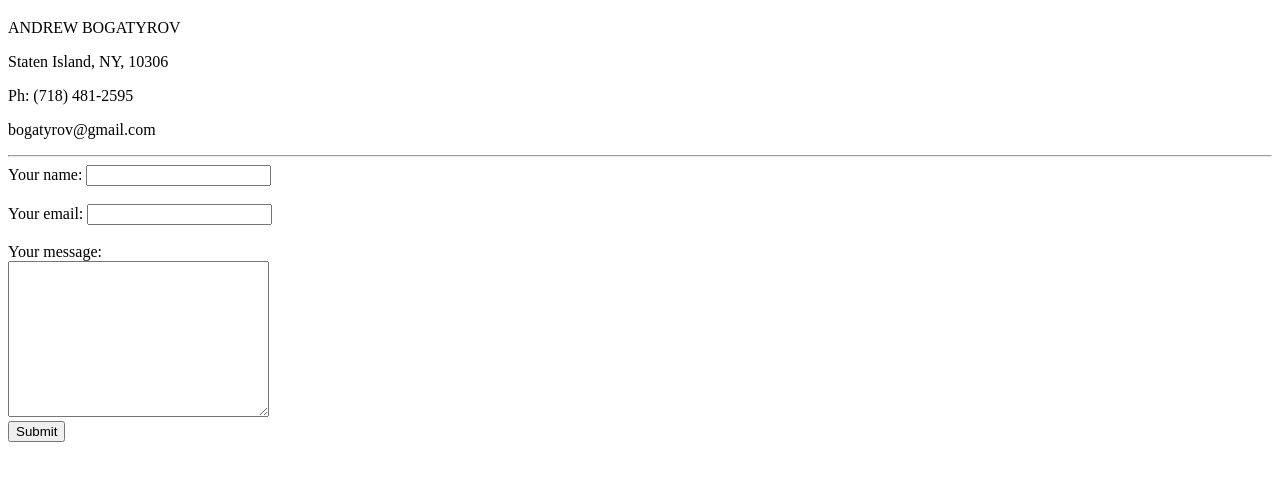
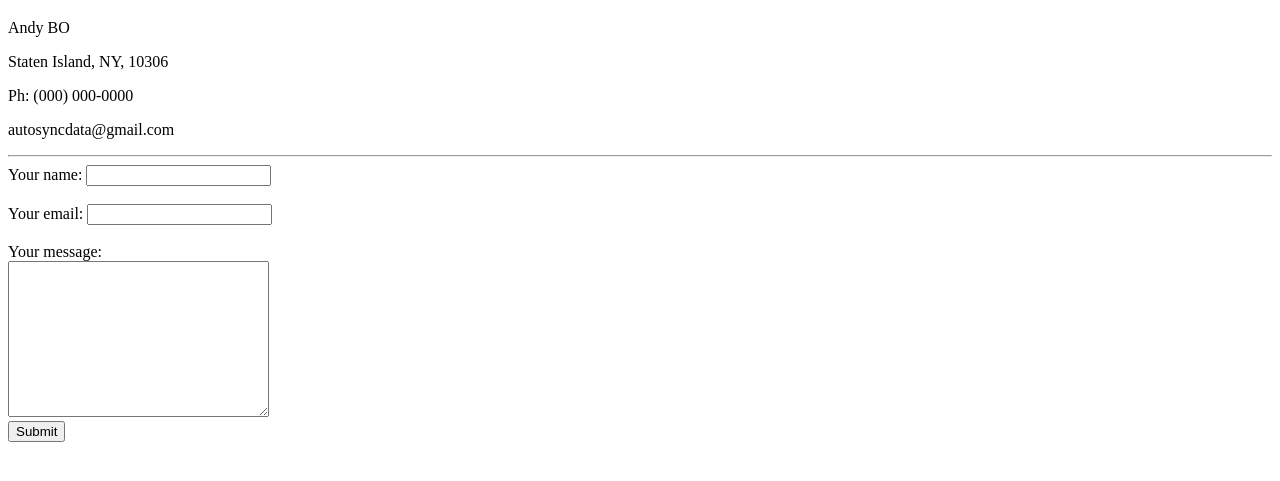
Before and after one commit to locaghost/cv, a plain HTML site: page contact.html in a window 1280 px wide. Shown: the part 61-542 px from the top of the page. Drawn offline with Linux system fonts and the light colour scheme.

Commit message:
Update contact.html

```diff
--- a/contact.html
+++ b/contact.html
@@ -6,13 +6,13 @@
   </head>
   <body>
     <h1>My contact details</h1>
-<p>ANDREW BOGATYROV</p>
+<p>Andy BO</p>
 <p>Staten Island, NY, 10306</p>
-<p>Ph: (718) 481-2595</p>
-<p>bogatyrov@gmail.com</p>
+<p>Ph: (000) 000-0000</p>
+<p>autosyncdata@gmail.com</p>
 <hr>
 
-<form class="" action="mailto:bogatyrov@gmail.com" method="post" enctype="text/plain">
+<form class="" action="mailto:autosyncdata@gmail.com" method="post" enctype="text/plain">
 <label for="">Your name:</label>
   <input type="text" name="yourName" value=""><br><br>
   <label for="">Your email:</label>
```
